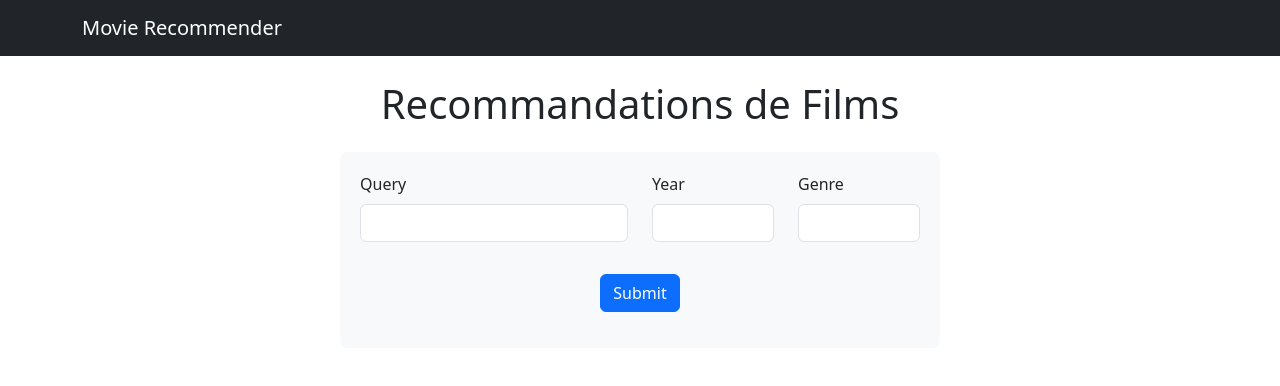
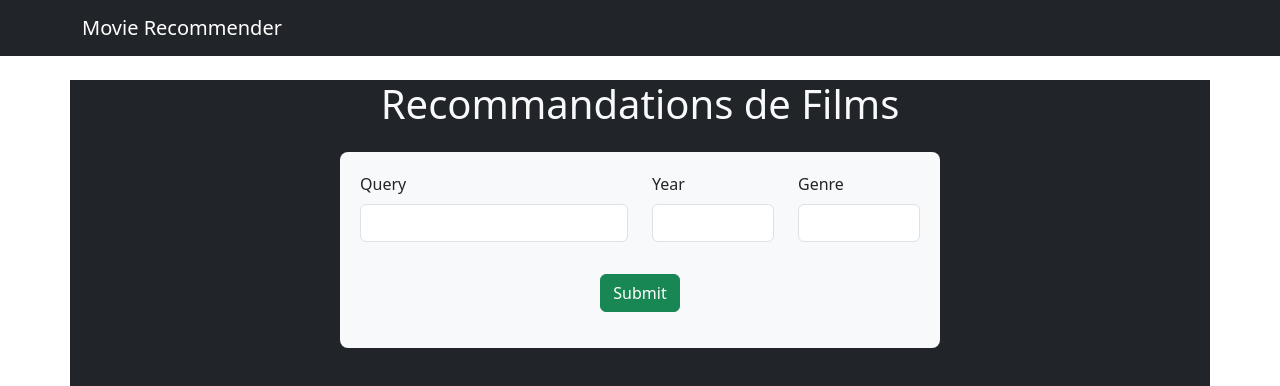
Before and after one commit to Simone-Me/movie-recommender, a Symfony app: template templates/movie/index.html.twig in a window 1280 px wide. Shown: the top 386 px of the page. Run offline with Twig, Linux system fonts and the light colour scheme; the template is opened without the code that fills it: most values are stand-ins (such as "Sample title", 1, 10 or a date in 2020); form fields are guessed from the names that the template uses; some libraries are stand-ins or nearby versions.

Commit message:
Update CSS with new bg-colors

```diff
--- a/templates/movie/index.html.twig
+++ b/templates/movie/index.html.twig
@@ -3,8 +3,8 @@
 {% block title %}Recommandations de Films{% endblock %}
 
 {% block body %}
-    <div class="container">
-        <h1 class="text-center my-4">Recommandations de Films</h1>
+    <div class="container bg-dark">
+        <h1 class="text-center my-4 text-light ">Recommandations de Films</h1>
 
         <div class="search-form">
             {{ form_start(form) }}
@@ -20,7 +20,7 @@
                 </div>
             </div>
             <div class="text-center mt-3">
-                {{ form_row(form.submit, { 'attr': {'class': 'btn btn-primary'} }) }}
+                {{ form_row(form.submit, { 'attr': {'class': 'btn btn-success'} }) }}
             </div>
             {{ form_end(form) }}
         </div>
```
